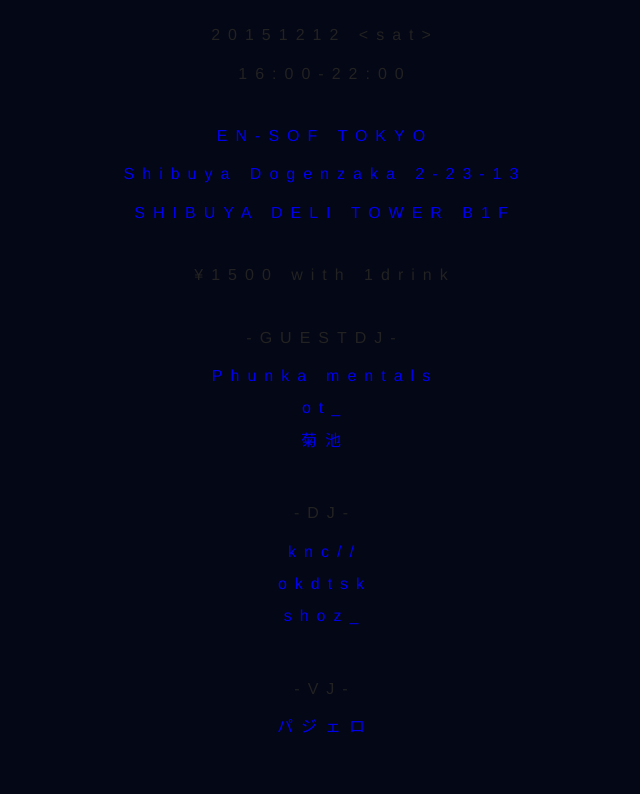
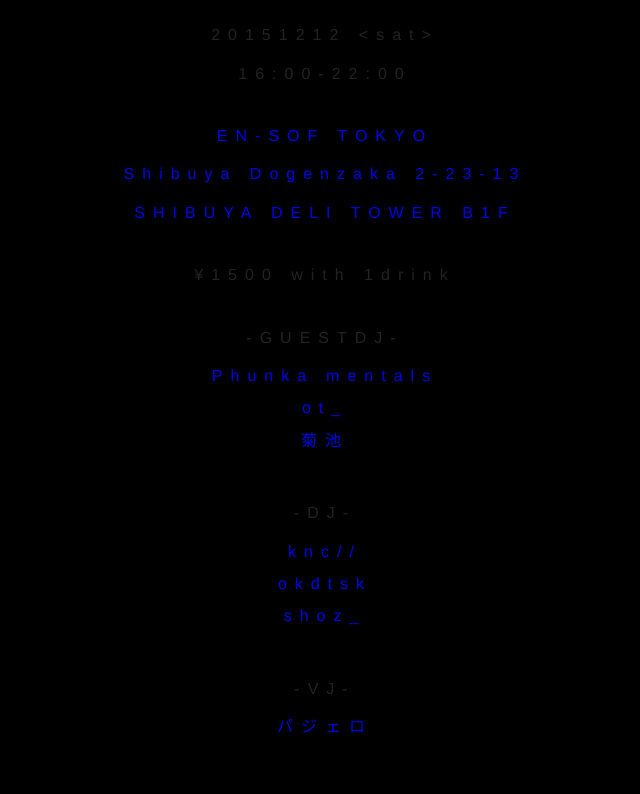
Before and after one commit to okdtsk/disconoir.tumblr.com, a website: page dist/index.html in a window 1280 px wide. Shown: the part 177-971 px from the top of the page, without its empty margins (315-955 px from the left). Drawn offline with nearby package versions, Linux system fonts and the light colour scheme.

Commit message:
Change background color to black

```diff
--- a/dist/css/main.css
+++ b/dist/css/main.css
@@ -96,7 +96,7 @@
    ========================================================================== */
 
 body {
-  background-color: #040715;
+  background-color: #000000;
   background-repeat: no-repeat;
   background-position: center bottom;
   background-size: 100%;
```
Also changed, not shown: build/index.html (+1 -1 lines).
